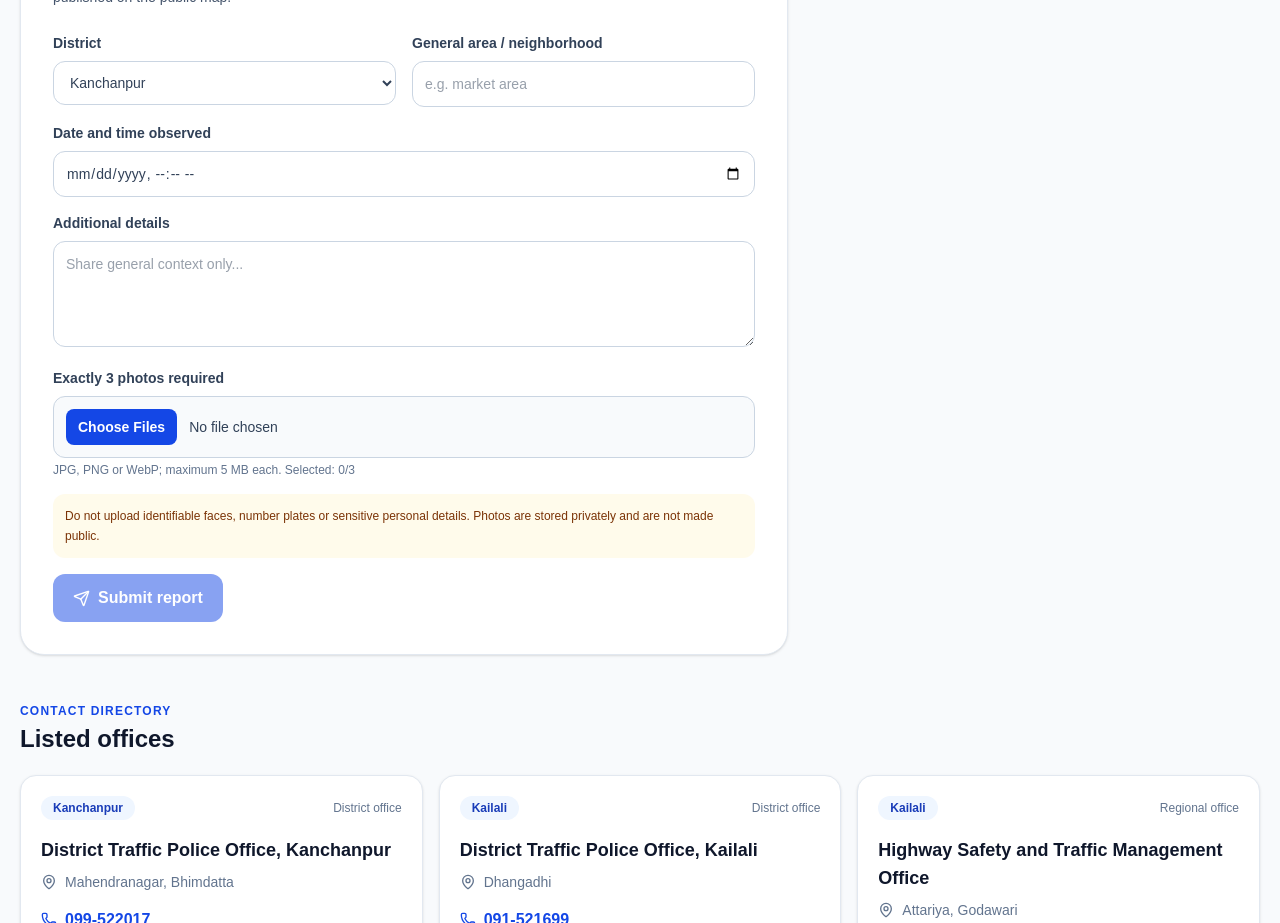
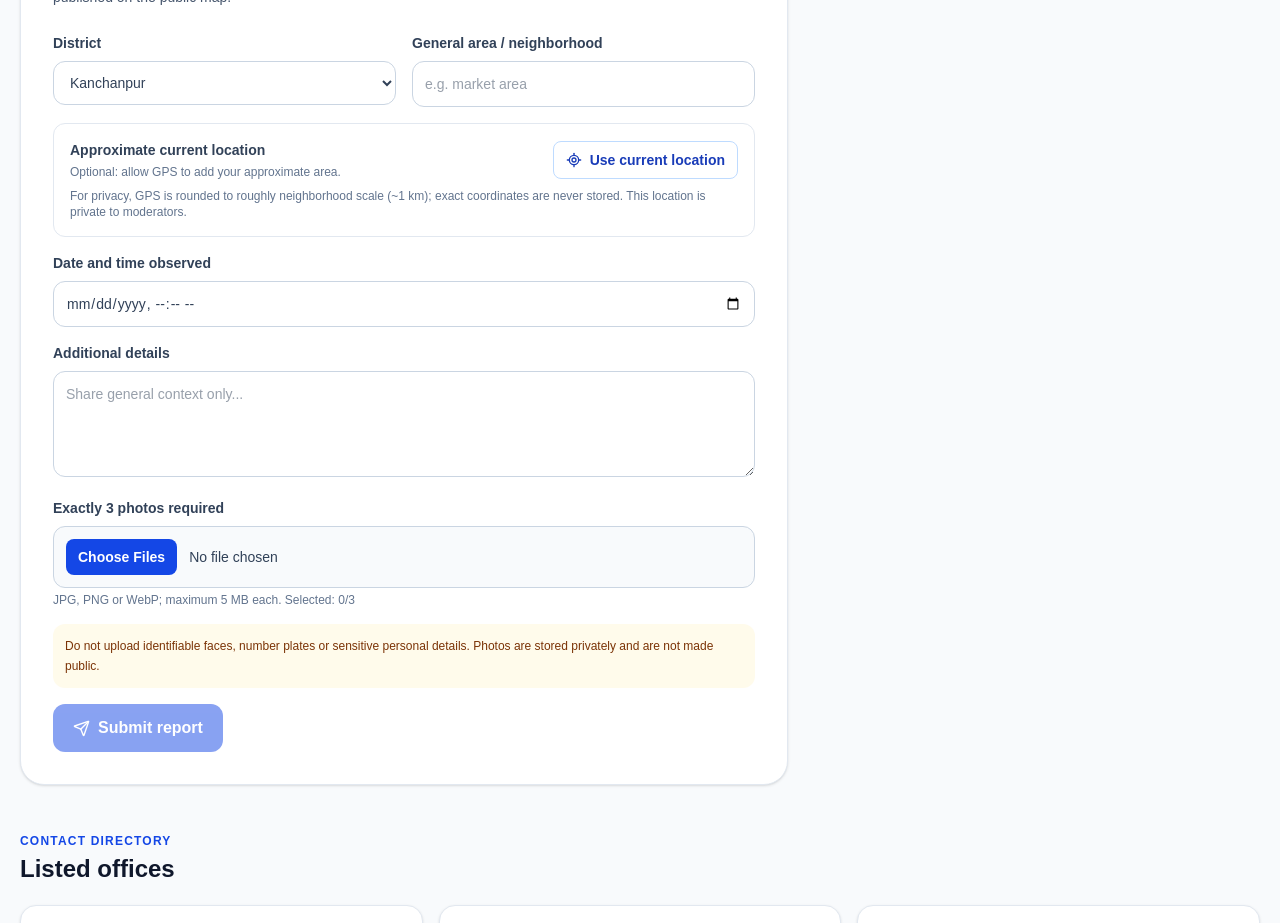
Before and after one commit to manjitkalpana/traffic-alert-nepal, a Next.js app: page / in a window 1280 px wide. Shown: the part 1320-2243 px from the top of the page. Built offline with nearby package versions, Linux system fonts and the light colour scheme; no server answers.

Commit message:
Add privacy-rounded current location to private reports

```diff
--- a/components/traffic-presence-report-form.tsx
+++ b/components/traffic-presence-report-form.tsx
@@ -1,7 +1,7 @@
 "use client";
 
 import { useState, type FormEvent } from "react";
-import { Camera, Send } from "lucide-react";
+import { Camera, Send, LocateFixed } from "lucide-react";
 import { supabase } from "@/lib/supabase";
 
 export default function TrafficPresenceReportForm({ lang }: { lang: "en" | "ne" }) {
@@ -11,8 +11,31 @@ export default function TrafficPresenceReportForm({ lang }: { lang: "en" | "ne"
   const [details, setDetails] = useState("");
   const [observedAt, setObservedAt] = useState("");
   const [photos, setPhotos] = useState<File[]>([]);
+  const [approxLocation, setApproxLocation] = useState<{ lat: number; lng: number } | null>(null);
+  const [locating, setLocating] = useState(false);
   const [submitting, setSubmitting] = useState(false);
   const [message, setMessage] = useState("");
+
+  function useCurrentLocation() {
+    if (!navigator.geolocation) {
+      setMessage(ne ? "यो ब्राउजरले स्थान सुविधा समर्थन गर्दैन।" : "Geolocation is not supported by this browser.");
+      return;
+    }
+    setLocating(true);
+    setMessage("");
+    navigator.geolocation.getCurrentPosition(
+      ({ coords }) => {
+        // Keep only a coarse neighborhood-level location; never save exact GPS coordinates.
+        setApproxLocation({ lat: Number(coords.latitude.toFixed(2)), lng: Number(coords.longitude.toFixed(2)) });
+        setLocating(false);
+      },
+      () => {
+        setMessage(ne ? "स्थान अनुमति दिनुहोस् वा क्षेत्र आफैँ लेख्नुहोस्।" : "Allow location access or enter the area manually.");
+        setLocating(false);
+      },
+      { enableHighAccuracy: false, timeout: 10000, maximumAge: 60000 }
+    );
+  }
 
   async function submitReport(event: FormEvent<HTMLFormElement>) {
     event.preventDefault();
@@ -51,6 +74,8 @@ export default function TrafficPresenceReportForm({ lang }: { lang: "en" | "ne"
         area: area.trim(),
         observed_at: new Date(observedAt).toISOString(),
         details: details.trim(),
+        approx_lat: approxLocation?.lat ?? null,
+        approx_lng: approxLocation?.lng ?? null,
         photo_paths: uploaded,
         status: "pending",
         expires_at: new Date(Date.now() + 12 * 60 * 60 * 1000).toISOString()
@@ -61,6 +86,7 @@ export default function TrafficPresenceReportForm({ lang }: { lang: "en" | "ne"
       setDetails("");
       setObservedAt("");
       setPhotos([]);
+      setApproxLocation(null);
       const input = document.getElementById("traffic-presence-photos") as HTMLInputElement | null;
       if (input) input.value = "";
       setMessage(ne ? "३ फोटोसहित रिपोर्ट समीक्षाका लागि पठाइयो।" : "Report submitted with 3 photos for moderator review.");
@@ -101,6 +127,13 @@ export default function TrafficPresenceReportForm({ lang }: { lang: "en" | "ne"
               <input required minLength={3} maxLength={120} value={area} onChange={(e) => setArea(e.target.value)} placeholder={ne ? "उदाहरण: बजार क्षेत्र" : "e.g. market area"} className="mt-2 w-full rounded-xl border border-slate-300 px-3 py-3 font-normal" />
             </label>
           </div>
+          <div className="rounded-xl border border-slate-200 p-4">
+            <div className="flex flex-wrap items-center justify-between gap-3">
+              <div><p className="text-sm font-semibold text-slate-700">{ne ? "हालको सामान्य स्थान" : "Approximate current location"}</p><p className="mt-1 text-xs text-slate-500">{approxLocation ? (ne ? "सामान्य स्थान सुरक्षित रूपमा थपियो।" : "Approximate location added.") : (ne ? "वैकल्पिक: GPS अनुमति दिएर सामान्य क्षेत्र थप्नुहोस्।" : "Optional: allow GPS to add your approximate area.")}</p></div>
+              <button type="button" onClick={useCurrentLocation} disabled={locating} className="inline-flex items-center gap-2 rounded-lg border border-blue-200 px-3 py-2 text-sm font-semibold text-blue-800 disabled:opacity-50"><LocateFixed size={16} />{locating ? (ne ? "स्थान खोज्दै..." : "Locating...") : (ne ? "हालको स्थान प्रयोग गर्नुहोस्" : "Use current location")}</button>
+            </div>
+            <p className="mt-2 text-xs text-slate-500">{ne ? "गोपनीयताका लागि GPS स्थान करिब १ किमि स्तरमा मात्र राखिन्छ; ठ्याक्कै निर्देशांक भण्डारण हुँदैन।" : "For privacy, GPS is rounded to roughly neighborhood scale (~1 km); exact coordinates are never stored. This location is private to moderators."}</p>
+          </div>
           <label className="block text-sm font-semibold text-slate-700">
             {ne ? "देखिएको मिति र समय" : "Date and time observed"}
             <input required type="datetime-local" value={observedAt} onChange={(e) => setObservedAt(e.target.value)} className="mt-2 w-full rounded-xl border border-slate-300 px-3 py-3 font-normal" />
```
